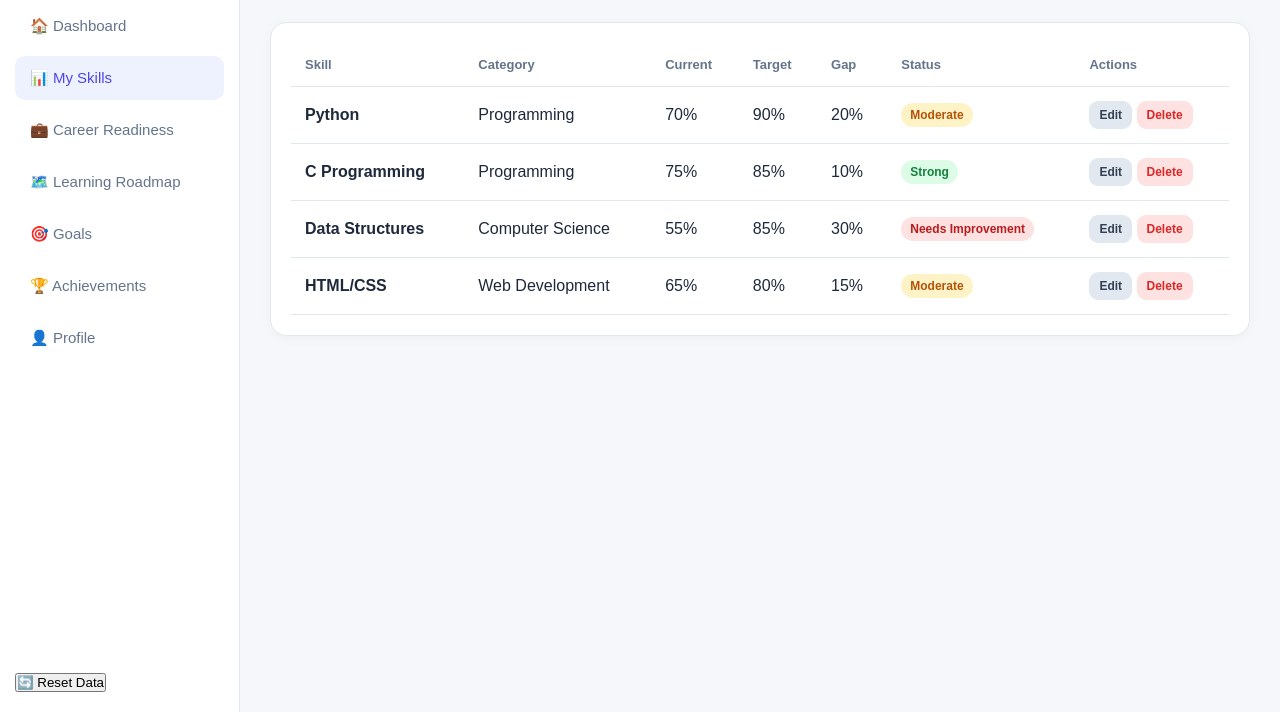
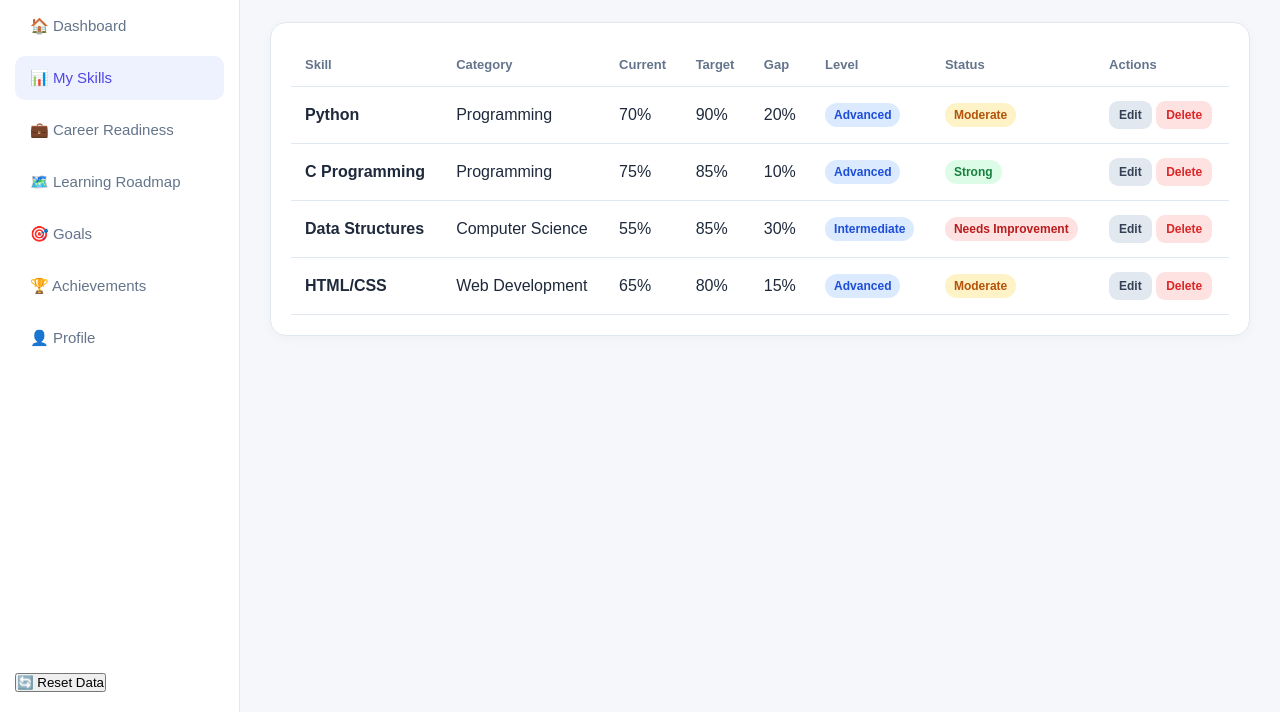
Before and after one commit to Anjali-007-hub/SkillTracker, a plain HTML site: page index.html in a window 1280 px wide. Both pictures are taken after a click on the button "📊 My Skills". Shown: the part 88-800 px from the top of the page. Drawn offline with Linux system fonts and the light colour scheme.

Commit message:
Add skill progress level feature

```diff
--- a/index.html
+++ b/index.html
@@ -613,6 +613,7 @@ input:focus,select:focus{
                     <th>Current</th>
                     <th>Target</th>
                     <th>Gap</th>
+                    <th>Level</th>
                     <th>Status</th>
                     <th>Actions</th>
                 </tr>
@@ -1224,7 +1225,12 @@ function getStatus(gap){
     return `<span class="badge red">Needs Improvement</span>`;
 
 }
-
+function getSkillLevel(current) {
+    if (current < 40) return "Beginner";
+    if (current < 60) return "Intermediate";
+    if (current < 80) return "Advanced";
+    return "Expert";
+}
 
 /* ================= SKILLS TABLE ================= */
 
@@ -1259,12 +1265,10 @@ function renderSkills(){
             <td>${skill.category}</td>
 
             <td>${skill.current}%</td>
-
-            <td>${skill.target}%</td>
-
-            <td>${gap}%</td>
-
-            <td>${getStatus(gap)}</td>
+<td>${skill.target}%</td>
+<td>${gap}%</td>
+<td><span class="badge blue">${getSkillLevel(skill.current)}</span></td>
+<td>${getStatus(gap)}</td>
 
             <td>
 
```
